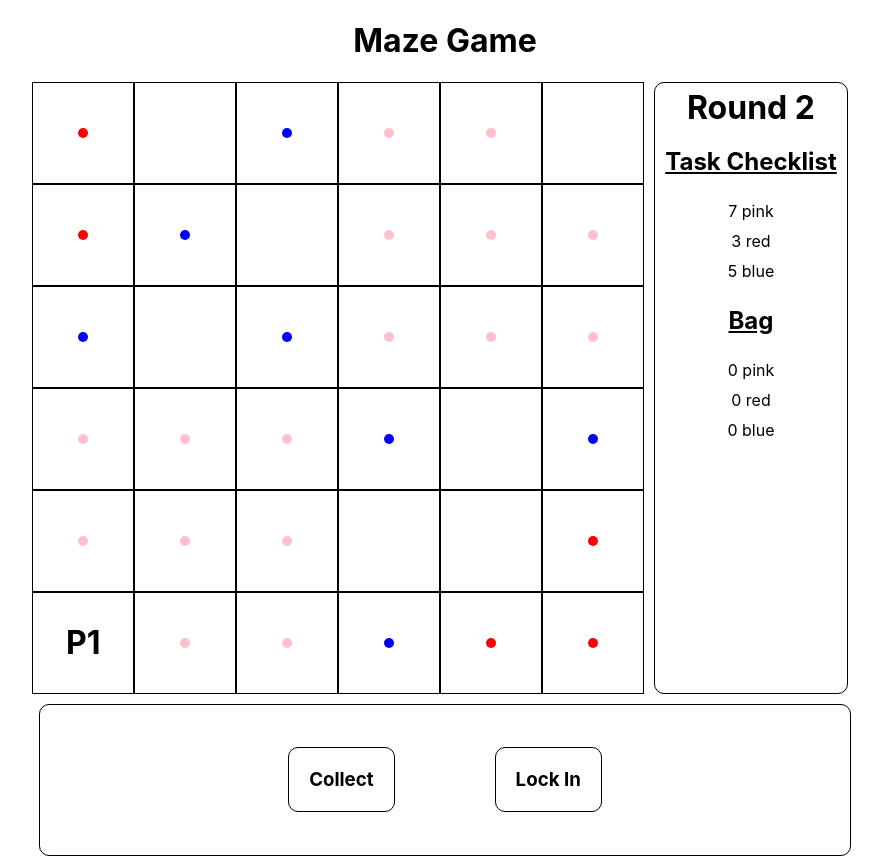
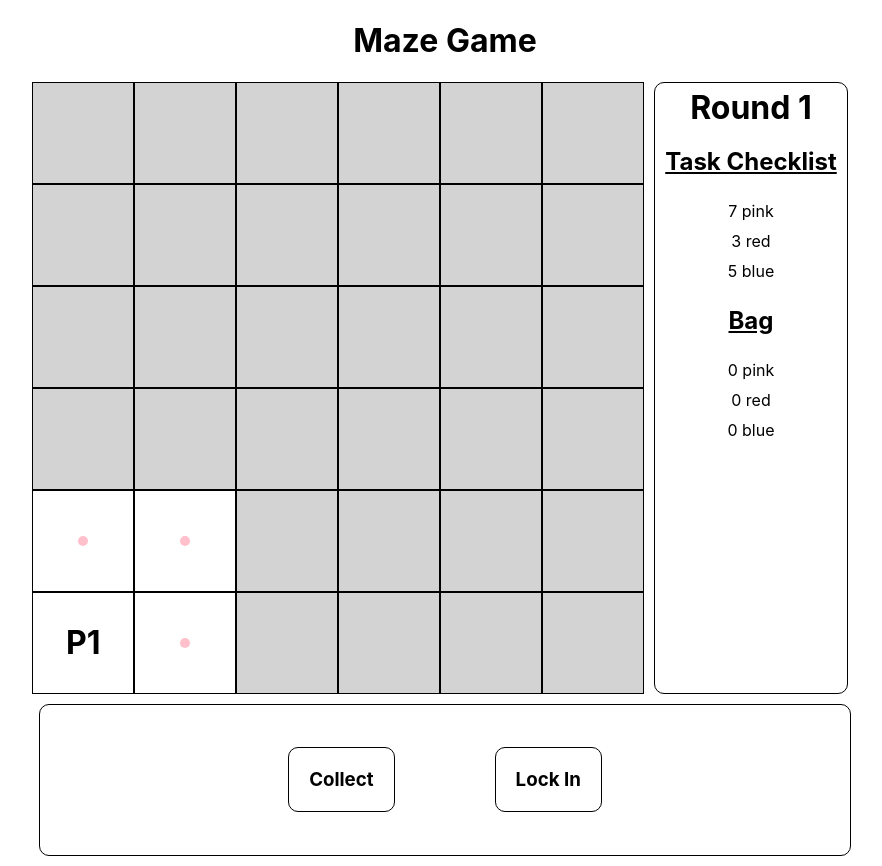
Before and after one commit to ericyucb/collaboration-game, a React (Create React App) app: page / in a window 1280 px wide. Shown: the whole page, without its empty margins (195-1077 px from the left). Built offline with nearby package versions, Linux system fonts and the light colour scheme; the HTML template or start-up script is replaced by a standard one.

Commit message:
Added vision

```diff
--- a/src/App.css
+++ b/src/App.css
@@ -26,6 +26,10 @@
   display: flex;
   justify-content: center;
   align-items: center;
+}
+
+.invis {
+  background-color: lightgray;
 }
 
 .player {
--- a/src/components/Board.js
+++ b/src/components/Board.js
@@ -16,19 +16,23 @@ export function Board({ board, playerPositions, movePlayer }) {
       for (let c = 0; c < numCols; c++) {
         const playerNum = playerPositions.findIndex(position => r === position[0] && c === position[1]);
         const maxAbsVal = arr => Math.max(...arr.map(Math.abs))
-        const playerAdj = playerPositions.map(
-          positions => maxAbsVal([positions[0] - r, positions[1] - c]) === 1
+        const moveAdj = playerPositions.map(
+          positions => Math.abs(positions[0] - r) + Math.abs(positions[1] - c) === 1
         ).reduce((acc, val, index) => val ? acc.concat([index + 1]) : acc, []);
+        const visionAdj = playerPositions.some(
+          positions => maxAbsVal([positions[0] - r, positions[1] - c]) <= 1
+        )
 
         cells.push(
           <Cell
             key={`${r} ${c}`}
             row={r} col={c}
             movePlayer={movePlayer}
-            dropTargets={playerAdj}
+            dropTargets={moveAdj}
+            visionAdj={visionAdj}
           >
+            {playerNum === -1 ? null : <Player number={playerNum + 1} />}
             {board[r][c] === 0 ? null : <Item type={board[r][c] - 1} />}
-            {playerNum === -1 ? null : <Player number={playerNum + 1} />}
           </Cell>
         );
       }
--- a/src/components/Cell.js
+++ b/src/components/Cell.js
@@ -2,7 +2,13 @@ import React from 'react';
 
 import { CellDropTarget } from './CellDropTarget';
 
-export function Cell({ row, col, movePlayer, dropTargets, children }) {
+export function Cell({ row, col, movePlayer, dropTargets, visionAdj, children }) {
+  if (!visionAdj) {
+    return (
+      <div className='cell invis' />
+    )
+  }
+
   return (
     dropTargets.length === 0 ?
     <div
--- a/src/components/Game.js
+++ b/src/components/Game.js
@@ -1,4 +1,4 @@
-import React, { useState, useEffect } from 'react';
+import React, { useState } from 'react';
 
 import { Board } from './Board';
 import { Dashboard } from './Dashboard';
@@ -6,37 +6,51 @@ import { Controls } from './Controls';
 
 export function Game({ setup }) {
   const [board, setBoard] = useState(setup.board);
-  const [playerPositions, setPlayerPositions] = useState(setup.playerPositions.map(position => position.map(coord => coord)));
   const [bag, setBag] = useState(setup.goal.map(() => 0));
-  const [round, setRound] = useState(1);
+  const [round, setRound] = useState(0);
+  const [playersHistory, setPlayersHistory] = useState(setup.playerPositions.map(position => [position.map(coord => coord)]));
+
+  const getPlayerPositions = (playersHistory) => {
+    console.log(playersHistory);
+    return playersHistory.map(playerHistory => playerHistory[playerHistory.length - 1])
+  }
 
   const movePlayer = (itemType, row, col) => {
-    const updatePlayerPositions = playerPositions => {
+    const updatePlayersHistory = playersHistory => {
       const playerNum = parseInt(itemType.slice(-1));
-      const copyPlayerPositions = playerPositions.map(position => position.map(coord => coord));
-      copyPlayerPositions[playerNum - 1] = [row, col];
-      return copyPlayerPositions;
+      const copyPlayersHistory = playersHistory.map(
+        playerHistory => playerHistory.map(position => position.map(coord => coord))
+      );
+      copyPlayersHistory[playerNum - 1].push([row, col]);
+      return copyPlayersHistory;
     }
-    setPlayerPositions(updatePlayerPositions);
+
+    setPlayersHistory(updatePlayersHistory);
+    setRound(round => round + 1);
   }
 
   const collectItem = () => {
-    console.log('collect');
+    const playerPositions = getPlayerPositions(playersHistory);
     const pRow = playerPositions[0][0];
     const pCol = playerPositions[0][1];
     const currItem = board[pRow][pCol] - 1;
+
+    if (currItem !== -1) {
       const updateBoard = board => {
         const copyBoard = board.map(row => row.map(col => col));
         copyBoard[pRow][pCol] = 0;
         return copyBoard;
       }
-    setBoard(updateBoard);
       const updateBag = bag => {
         const copyBag = bag.filter(() => true);
         copyBag[currItem] += 1;
         return copyBag
       }
+
+      setBoard(updateBoard);
       setBag(updateBag);
+      setRound(round => round + 1);
+    }
   }
 
   return (
@@ -45,7 +59,7 @@ export function Game({ setup }) {
       <div className='gameBoard'>
         <Board
           board={board}
-          playerPositions={playerPositions}
+          playerPositions={getPlayerPositions(playersHistory)}
           movePlayer={(itemType, row, col) => movePlayer(itemType, row, col)}
         />
         <Dashboard round={round} goal={setup.goal} bag={bag} />
--- a/src/components/Item.js
+++ b/src/components/Item.js
@@ -1,6 +1,6 @@
 import React from "react";
 
-export function Item({ type }) {
+export function Item({ type, display = 'center' }) {
   const colors = ['pink', 'red', 'blue'];
 
   return (
```
Lines whose indentation alone changed are shown as unchanged.
